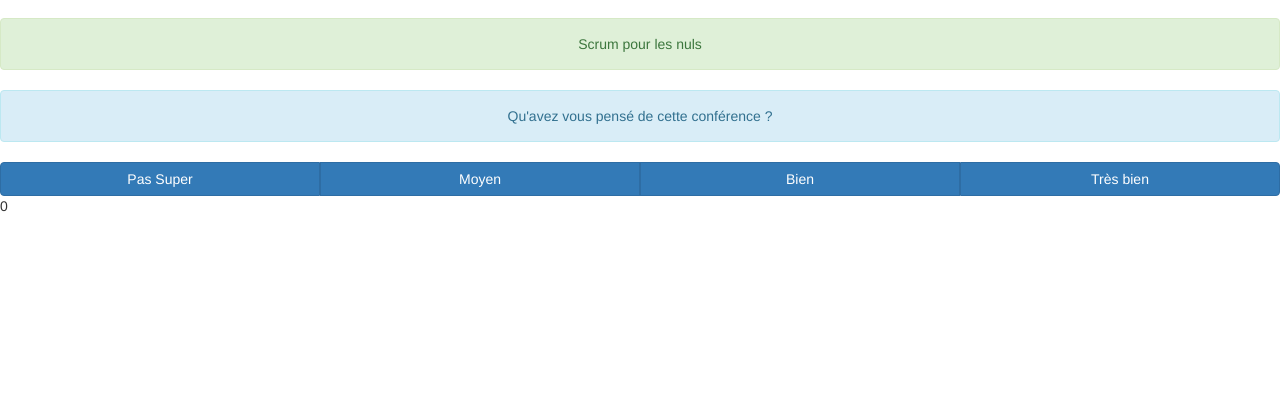
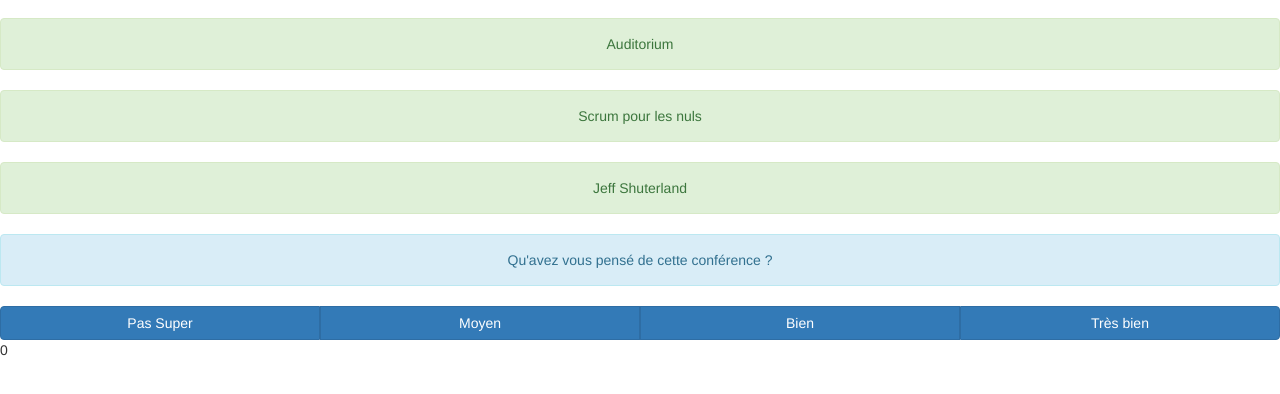
Before and after one commit to welcloud-io/ConfLike, a website: page attendee.html in a window 1280 px wide. Shown: the part 54-448 px from the top of the page. Drawn offline with nearby package versions, Linux system fonts and the light colour scheme.

Commit message:
add conference room and speaker name on conf page

```diff
--- a/attendee.html
+++ b/attendee.html
@@ -20,8 +20,14 @@
         <a class="navbar-brand" href="#">ConfLike</a>
       </div>
     </nav>
+    <div id="conference_room" style="text-align:center">
+      <div class="alert alert-success">Auditorium</div>
+    </div>
     <div id="conference_title" style="text-align:center">
       <div class="alert alert-success">Scrum pour les nuls</div>
+    </div>
+    <div id="speaker_name" style="text-align:center">
+      <div class="alert alert-success">Jeff Shuterland</div>
     </div>
     <div id="question" style="text-align:center">
       <div class="alert alert-info">Qu'avez vous pensé de cette conférence ?</div>
```
Also changed, not shown: test/attendee_test.js (+9 -1 lines).
